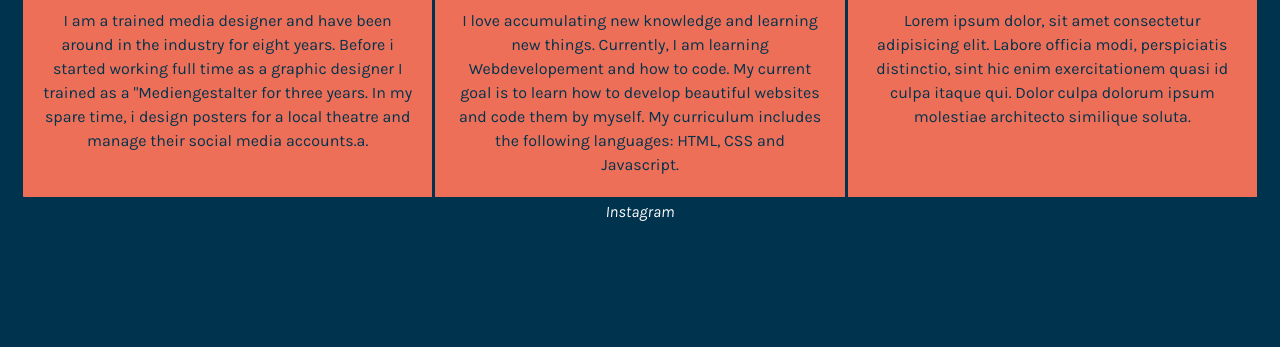
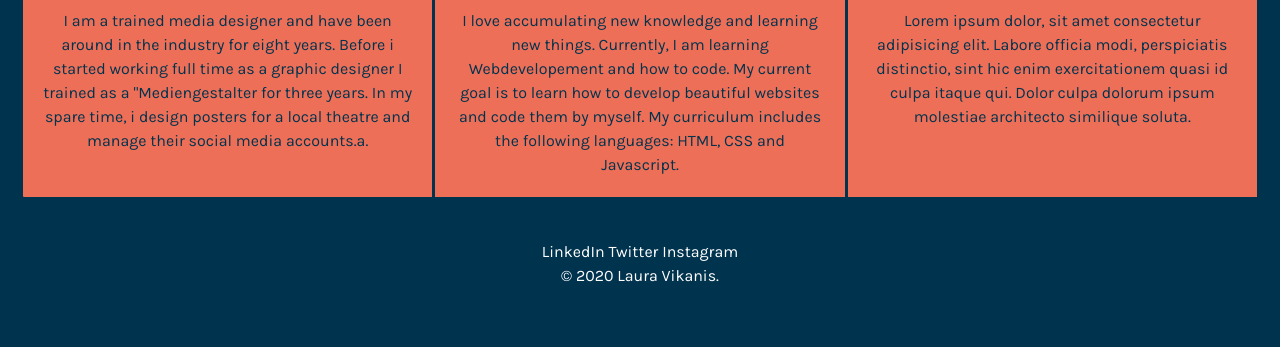
Before and after one commit to lauravikanis/Portfolio, a website: page index.html in a window 1280 px wide. Shown: the part 1753-2100 px from the top of the page. Before the commit the page ends 1997 px from the top, so only its background shows below. Drawn offline with nearby package versions, Linux system fonts and the light colour scheme.

Commit message:
add style

```diff
--- a/index.html
+++ b/index.html
@@ -7,6 +7,8 @@
       name="viewport"
       content="width=device-width, initial-scale=1, shrink-to-fit=no"
     />
+    <link rel="icon" href="favicon.ico" />
+
 
     <!-- Custom Bootstrap CSS -->
     <link rel="stylesheet" href="css/custom.css" />
@@ -154,11 +156,20 @@
         </div>
       </div>
     </div>
-    <section id="#contact"></section>
+    <section id="#contact">
     <!-- Hier fehlt noch Inhalt -->
-    <foot>
-      <div><i class="fab fa-instagram">Instagram</i></div>
-    </foot>
+      <div class="contact">
+        <a class="footer-link" href="https://www.linkedin.com/in/lauravikanis/"
+          >LinkedIn</a
+        >
+        <a class="footer-link" href="https://twitter.com/loeremoehre"
+          >Twitter</a
+        >
+        <a class="footer-link" href="https://www.instagram.com/loeremoehre/"
+          >Instagram</a
+        >
+        <p class="copyright">© 2020 Laura Vikanis.</p>
+      </div>   </section>
     <!-- Hier fehlt noch Inhalt -->
 
     <!-- Optional JavaScript -->
--- a/scss/custom.scss
+++ b/scss/custom.scss
@@ -47,13 +47,21 @@ body {
 }
 
 h1 {
-  font-size: 3rem;
+  font-size: 4rem;
   font-weight: bold;
   text-shadow: 0 0 10px #00334e;
 }
 
 .hello-small {
-  font-size: 1rem;
+  font-size: 1.5rem;
   font-weight: medium;
-  text-shadow: 0 0 10px #000000;
+  text-shadow: 5px 0 10px #000000;
 }
+
+a {
+  color: white;
+}
+
+.contact {
+  padding: 2.5rem 5rem;
+}
```
Also changed, not shown: css/custom.css, images/favicon.ico (added), 1 other file.
